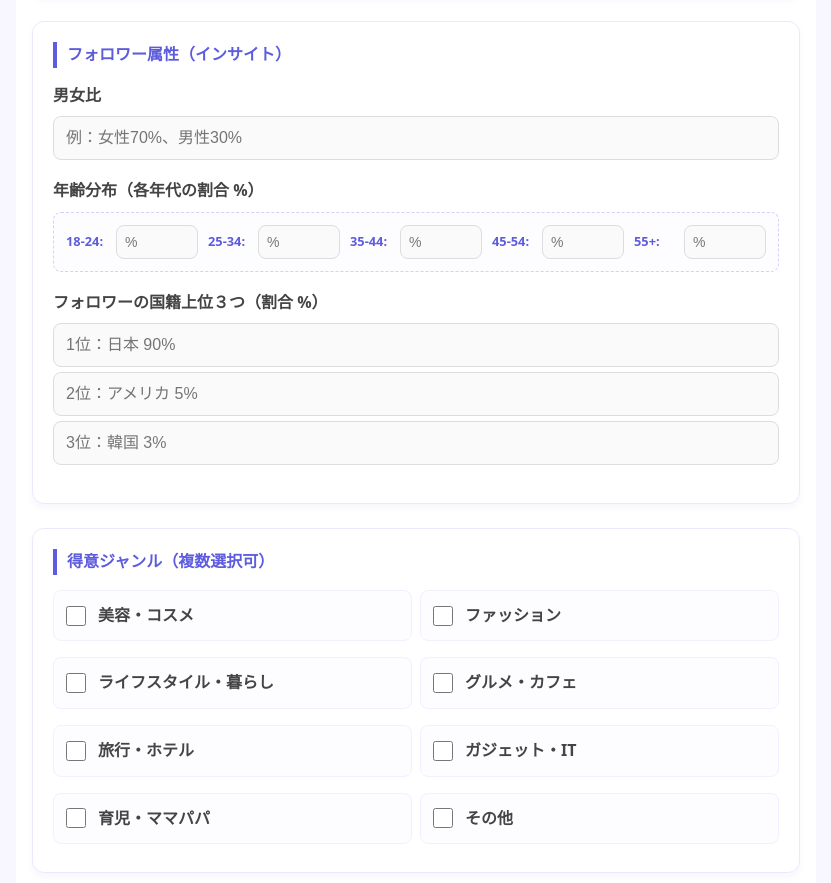
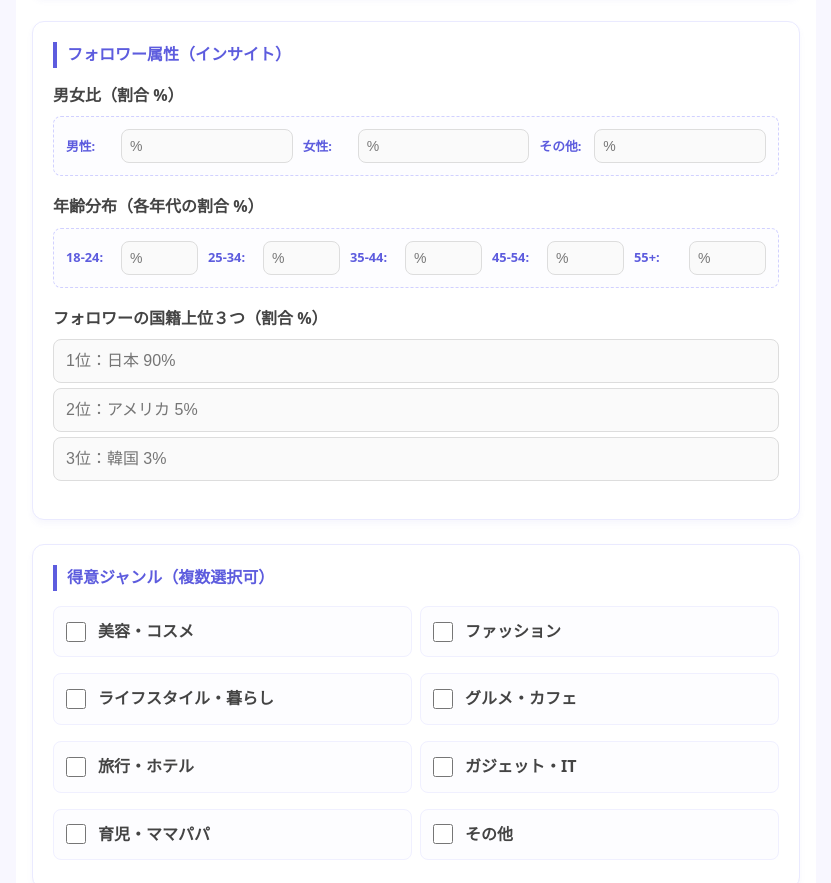
Before and after one commit to hamaatsu/line-snsop, a plain HTML site: page line-influencer/index.html in a window 1280 px wide. Shown: the part 934-1817 px from the top of the page, without its empty margins (224-1055 px from the left). Drawn offline with Linux system fonts and the light colour scheme.

Commit message:
Add files via upload

```diff
--- a/line-influencer/index.html
+++ b/line-influencer/index.html
@@ -54,19 +54,24 @@
 
     <div class="section">
       <h2>フォロワー属性（インサイト）</h2>
+
       <div class="form-group">
-        <label for="followerGender">男女比</label>
-        <input type="text" id="followerGender" placeholder="例：女性70%、男性30%">
+        <label>男女比（割合 %）</label>
+        <div class="attribute-grid">
+          <div class="attr-input"><span>男性:</span><input type="text" id="folMale" placeholder="%"></div>
+          <div class="attr-input"><span>女性:</span><input type="text" id="folFemale" placeholder="%"></div>
+          <div class="attr-input"><span>その他:</span><input type="text" id="folOther" placeholder="%"></div>
+        </div>
       </div>
 
       <div class="form-group">
         <label>年齢分布（各年代の割合 %）</label>
-        <div class="age-distribution-grid">
-          <div class="age-input"><span>18-24:</span><input type="text" id="age18" placeholder="%"></div>
-          <div class="age-input"><span>25-34:</span><input type="text" id="age34" placeholder="%"></div>
-          <div class="age-input"><span>35-44:</span><input type="text" id="age44" placeholder="%"></div>
-          <div class="age-input"><span>45-54:</span><input type="text" id="age54" placeholder="%"></div>
-          <div class="age-input"><span>55+:</span><input type="text" id="age55" placeholder="%"></div>
+        <div class="attribute-grid">
+          <div class="attr-input"><span>18-24:</span><input type="text" id="age18" placeholder="%"></div>
+          <div class="attr-input"><span>25-34:</span><input type="text" id="age34" placeholder="%"></div>
+          <div class="attr-input"><span>35-44:</span><input type="text" id="age44" placeholder="%"></div>
+          <div class="attr-input"><span>45-54:</span><input type="text" id="age54" placeholder="%"></div>
+          <div class="attr-input"><span>55+:</span><input type="text" id="age55" placeholder="%"></div>
         </div>
       </div>
 
--- a/line-influencer/script.js
+++ b/line-influencer/script.js
@@ -13,8 +13,14 @@ document.addEventListener("DOMContentLoaded", () => {
     const url = document.getElementById("snsUrl").value;
     const followers = document.getElementById("followerCount").value;
 
-    // フォロワー属性の取得
-    const folGender = document.getElementById("followerGender").value;
+    // 男女比の取得
+    const folGenderMsg = [
+      `男性:${document.getElementById("folMale").value}%`,
+      `女性:${document.getElementById("folFemale").value}%`,
+      `その他:${document.getElementById("folOther").value}%`
+    ].join(' / ');
+
+    // 年齢分布の取得
     const ages = [
       `18-24:${document.getElementById("age18").value}%`,
       `25-34:${document.getElementById("age34").value}%`,
@@ -23,6 +29,7 @@ document.addEventListener("DOMContentLoaded", () => {
       `55+:${document.getElementById("age55").value}%`
     ].join(' / ');
 
+    // 国籍上位の取得
     const nations = [
       document.getElementById("nation1").value,
       document.getElementById("nation2").value,
@@ -55,7 +62,7 @@ URL：${url || "なし"}
 総フォロワー：${followers || "0"}人
 
 ■フォロワー属性
-男女比：${folGender || "未入力"}
+男女比：${folGenderMsg}
 年齢分布：${ages}
 国籍上位：
 ${nations || "未入力"}
--- a/line-influencer/style.css
+++ b/line-influencer/style.css
@@ -59,8 +59,8 @@ p.lead {
   box-sizing: border-box;
 }
 
-/* 年齢分布の入力グリッド */
-.age-distribution-grid {
+/* 属性入力グリッド（男女比・年齢共通） */
+.attribute-grid {
   display: grid;
   grid-template-columns: repeat(auto-fit, minmax(120px, 1fr));
   gap: 10px;
@@ -70,19 +70,19 @@ p.lead {
   border: 1px dashed #d1d1ff;
 }
 
-.age-input {
+.attr-input {
   display: flex;
   align-items: center;
 }
 
-.age-input span {
-  flex: 0 0 50px;
+.attr-input span {
+  flex: 0 0 55px;
   font-size: 0.8rem;
   color: #5d5cde;
   font-weight: bold;
 }
 
-.age-input input {
+.attr-input input {
   padding: 8px !important;
   font-size: 14px !important;
 }
```
